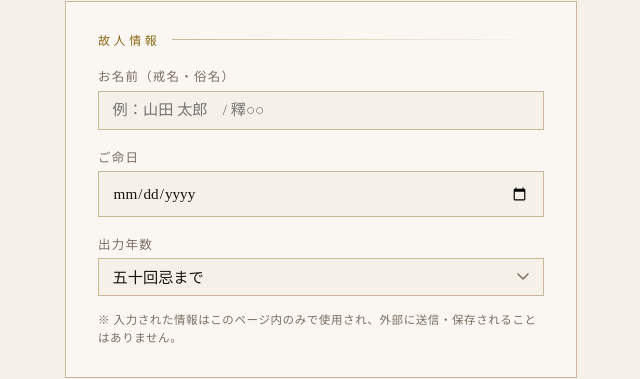
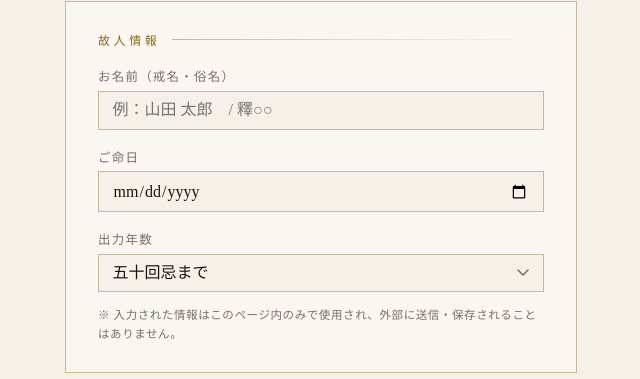
Before and after one commit to u9rihara/ical, a website: page src/dac/index.html in a window 1280 px wide. Shown: the part 162-541 px from the top of the page, without its empty margins (319-959 px from the left). Drawn offline with Linux system fonts and the light colour scheme.

Commit message:
iOS表示崩れ修正

```diff
--- a/src/dac/index.html
+++ b/src/dac/index.html
@@ -98,13 +98,13 @@
     border: 1px solid var(--border);
     background: var(--paper);
     font-family: 'Noto Serif JP', serif;
-    font-size: 0.95rem;
+    font-size: 1rem;
     color: var(--ink);
     outline: none;
     transition: border-color 0.2s, box-shadow 0.2s;
   }
 
-  input[type="date"] {
+  input[type="date"]::-webkit-date-and-time-value {
     line-height: 1.5;
     text-align: left;
   }
@@ -258,7 +258,7 @@
     <div class="section-label">故人情報</div>
 
     <span class="field-label">お名前（戒名・俗名）</span>
-    <input type="text" id="name" placeholder="例：山田 太郎　/ 釋○○" oninput="onInfoChange()" />
+    <input type="text" id="name" placeholder="例：山田 太郎　/ 釋○○" autocomplete="off" oninput="onInfoChange()" />
 
     <span class="field-label">ご命日</span>
     <input type="date" id="death-date" onchange="onInfoChange()" />
```
